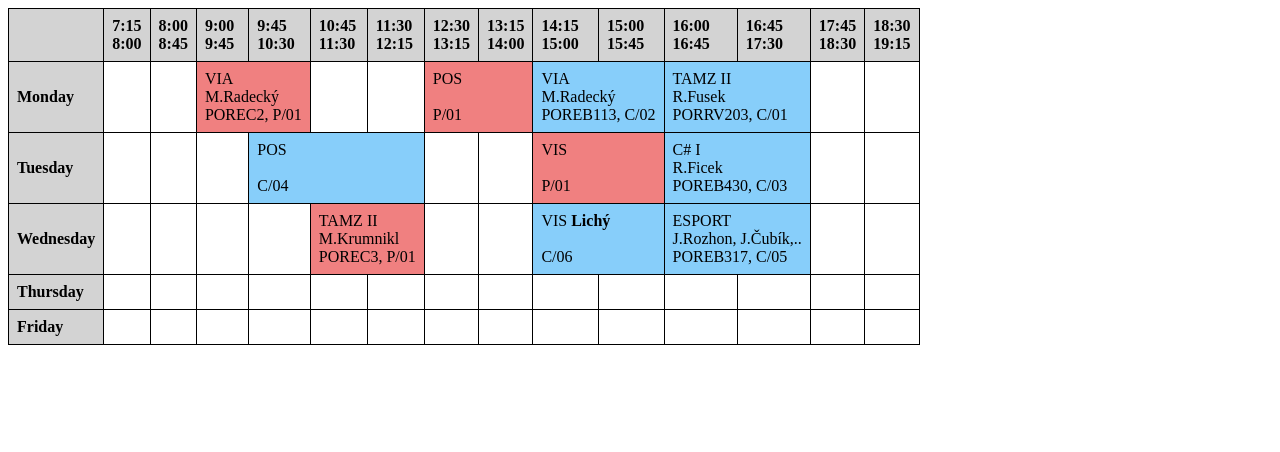
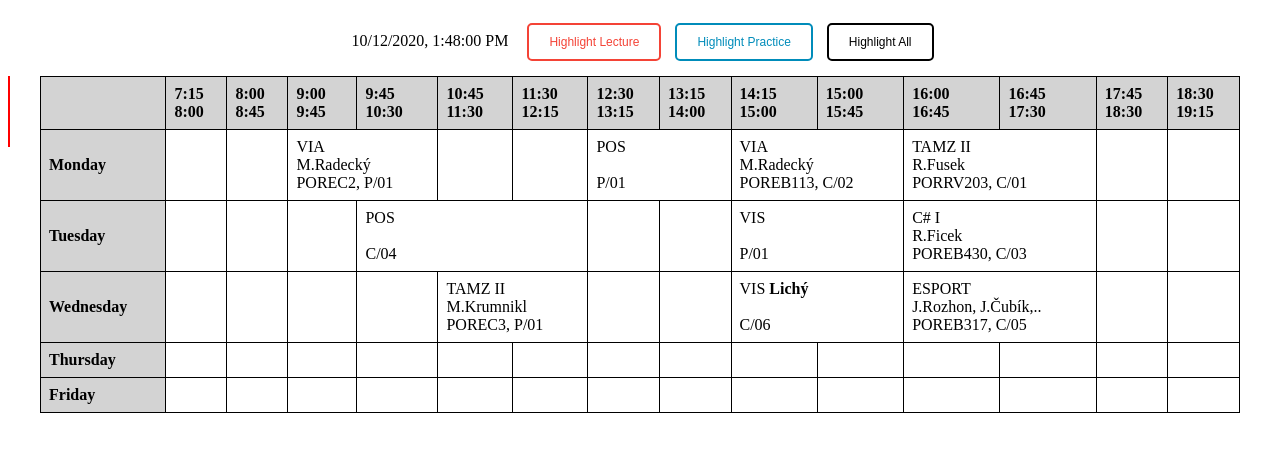
Before and after one commit to alenamartinkova/schedule, a plain HTML site: page schedule.html in a window 1280 px wide. Drawn offline with Linux system fonts and the light colour scheme.

Commit message:
second homework WIP

```diff
--- a/schedule.html
+++ b/schedule.html
@@ -3,21 +3,18 @@
 <head>
     <meta charset="UTF-8">
     <title>School Schedule</title>
+    <link rel="stylesheet" href="style.css">
+    <script src="script.js"></script>
 </head>
-<style>
-    table {
-        border-collapse: collapse;
-        border: 1.5px solid #000;
-    }
-
-    td, th {
-        border: 1.5px solid #000;
-        padding: 0.5rem;
-        text-align: left;
-    }
-</style>
 <body>
+    <header>
+        <div id="time"></div>
+        <button class="button-red" id="highlight-lectures" onclick="highlightLectures()">Highlight Lecture</button>
+        <button class="button-blue" id="highlight-practices" onclick="highlightPractices()">Highlight Practice</button>
+        <button class="button-black" id="highlight-all" onclick="highlightPractices(); highlightLectures();">Highlight All</button>
+    </header>
     <table>
+        <div id="timer"></div>
         <thead>
             <tr style="background-color: lightgray">
                 <th></th>
@@ -38,99 +35,99 @@
             </tr>
         </thead>
         <tbody>
-            <tr>
+            <tr id="monday">
                 <th style="background-color: lightgray">Monday</th>
-                <td></td>
-                <td></td>
-                <td colspan="2" style="background-color: lightcoral;">
+                <td class="monday1"></td>
+                <td class="monday2"></td>
+                <td class="monday3" colspan="2" class="lecture">
                     VIA<br>M.Radecký<br>POREC2, P/01
                 </td>
-                <td></td>
-                <td></td>
-                <td colspan="2" style="background-color: lightcoral;">
+                <td class="monday5"></td>
+                <td class="monday6"></td>
+                <td class="monday7" colspan="2" class="lecture">
                     POS<br><br>P/01
                 </td>
-                <td colspan="2" style="background-color: lightskyblue;">
+                <td class="monday9" colspan="2"  class="practice">
                     VIA<br>M.Radecký<br>POREB113, C/02
                 </td>
-                <td colspan="2" style="background-color: lightskyblue;">
+                <td class="monday11" colspan="2"  class="practice">
                     TAMZ II<br>R.Fusek<br>PORRV203, C/01
                 </td>
-                <td></td>
-                <td></td>
+                <td class="monday13"></td>
+                <td class="monday14"></td>
             </tr>
-            <tr>
+            <tr id="tuesday">
                 <th style="background-color: lightgray">Tuesday</th>
-                <td></td>
-                <td></td>
-                <td></td>
-                <td colspan="3" style="background-color: lightskyblue;">
+                <td class="tuesday1"></td>
+                <td class="tuesday2"></td>
+                <td class="tuesday3"></td>
+                <td class="tuesday4" colspan="3" class="practice">
                     POS<br><br>C/04
                 </td>
-                <td></td>
-                <td></td>
-                <td colspan="2" style="background-color: lightcoral;">
+                <td class="tuesday7"></td>
+                <td class="tuesday8"></td>
+                <td class="tuesday9" colspan="2" class="lecture">
                     VIS<br><br>P/01
                 </td>
-                <td colspan="2" style="background-color: lightskyblue;">
+                <td class="tuesday11" colspan="2"  class="practice">
                     C# I<br>R.Ficek<br>POREB430, C/03
                 </td>
-                <td></td>
-                <td></td>
+                <td class="tuesday13"></td>
+                <td class="tuesday14"></td>
             </tr>
-            <tr>
+            <tr id="wednesday">
                 <th style="background-color: lightgray">Wednesday</th>
-                <td></td>
-                <td></td>
-                <td></td>
-                <td></td>
-                <td colspan="2" style="background-color: lightcoral;">
+                <td class="wednesday1"></td>
+                <td class="wednesday2"></td>
+                <td class="wednesday3"></td>
+                <td class="wednesday4"></td>
+                <td class="wednesday5" colspan="2" class="lecture">
                     TAMZ II<br>M.Krumnikl<br>POREC3, P/01
                 </td>
-                <td></td>
-                <td></td>
-                <td colspan="2" style="background-color: lightskyblue;">
+                <td class="wednesday7"></td>
+                <td class="wednesday8"></td>
+                <td class="wednesday9" colspan="2"  class="practice">
                     VIS <strong>Lichý</strong><br><br>C/06
                 </td>
-                <td colspan="2" style="background-color: lightskyblue;">
+                <td class="wednesday11" colspan="2"  class="practice">
                     ESPORT<br>J.Rozhon, J.Čubík,..<br>POREB317, C/05
                 </td>
-                <td></td>
-                <td></td>
+                <td class="wednesday13"></td>
+                <td class="wednesday14"></td>
             </tr>
-            <tr>
+            <tr id="thursday">
                 <th style="background-color: lightgray">Thursday</th>
-                <td></td>
-                <td></td>
-                <td></td>
-                <td></td>
-                <td></td>
-                <td></td>
-                <td></td>
-                <td></td>
-                <td></td>
-                <td></td>
-                <td></td>
-                <td></td>
-                <td></td>
-                <td></td>
+                <td class="thursday1"></td>
+                <td class="thursday2"></td>
+                <td class="thursday3"></td>
+                <td class="thursday4"></td>
+                <td class="thursday5"></td>
+                <td class="thursday6"></td>
+                <td class="thursday7"></td>
+                <td class="thursday8"></td>
+                <td class="thursday9"></td>
+                <td class="thursday10"></td>
+                <td class="thursday11"></td>
+                <td class="thursday12"></td>
+                <td class="thursday13"></td>
+                <td class="thursday14"></td>
             </tr>
-            <tr>
+            <tr id="friday">
                 <th style="background-color: lightgray">Friday</th>
-                <td></td>
-                <td></td>
-                <td></td>
-                <td></td>
-                <td></td>
-                <td></td>
-                <td></td>
-                <td></td>
-                <td></td>
-                <td></td>
-                <td></td>
-                <td></td>
-                <td></td>
-                <td></td>
+                <td class="friday1"></td>
+                <td class="friday2"></td>
+                <td class="friday3"></td>
+                <td class="friday4"></td>
+                <td class="friday5"></td>
+                <td class="friday6"></td>
+                <td class="friday7"></td>
+                <td class="friday8"></td>
+                <td class="friday9"></td>
+                <td class="friday10"></td>
+                <td class="friday11"></td>
+                <td class="friday12"></td>
+                <td class="friday13"></td>
+                <td class="friday14"></td>
             </tr>
         </tbody>
     </table>
--- /dev/null
+++ b/script.js
@@ -0,0 +1,94 @@
+document.addEventListener("DOMContentLoaded", function(event) {
+    var dateObject = new Date();
+    updateTime(dateObject);
+    updateTimeLine();
+
+    setInterval(function() {
+        dateObject = new Date();
+        updateTime(dateObject);
+        updateTimeLine(dateObject);
+    }, 1000);
+});
+
+function updateTime(dateObject) {
+    document.getElementById('time').innerHTML = dateObject.toLocaleString();
+}
+
+function updateTimeLine(dateObject) {
+    if(typeof dateObject === "undefined") return;
+
+    var tr = getRowId(dateObject);
+
+    if(tr == "weekend") {
+        // hodim to na koniec piatku
+    } else {
+        var td = getColumn(dateObject);
+        document.getElementById('timer').style.display = "block";
+        document.getElementById('timer').style.top = document.getElementById(tr).getBoundingClientRect().top;
+        document.getElementById('timer').style.height = document.getElementById(tr).getBoundingClientRect().height + "px";
+
+        var width = document.getElementById(td).getBoundingClientRect().width + 20;
+        var minutesInLesson = ((dateObject.getHours()*60 + dateObject.getMinutes()) - (60 * 7 + 15)) % 105;
+        document.getElementById('timer').style.left = document.getElementById(td).getBoundingClientRect().left;
+    }
+
+}
+
+function getColumn(time) {
+    var d2 = new Date();
+    d2.setFullYear(time.getFullYear(), time.getMonth(), time.getDate());
+    d2.setHours(7); d2.setMinutes(15);
+
+
+}
+
+function getRowId(time) {
+    var day;
+
+    switch(time.getDay()) {
+        case 1:
+            day = "monday";
+            break;
+        case 2:
+            day = "tuesday";
+            break;
+        case 3:
+            day = "wednesday";
+            break;
+        case 4:
+            day = "thursday";
+            break;
+        case 5:
+            day = "friday";
+            break;
+        default:
+            day = "weekend";
+            break;
+    }
+
+    return day;
+}
+
+function highlightLectures() {
+    var lectures = document.getElementsByClassName('lecture');
+
+    for (let item of lectures) {
+        if(item.classList.contains("highlight")) {
+            item.classList.remove("highlight");
+        } else {
+            item.classList.add("highlight");
+        }
+    }
+}
+
+function highlightPractices() {
+    var practices = document.getElementsByClassName('practice');
+
+    for (let item of practices) {
+        if(item.classList.contains("highlight")) {
+            item.classList.remove("highlight");
+        } else {
+            item.classList.add("highlight");
+        }
+    }
+}
--- /dev/null
+++ b/style.css
@@ -0,0 +1,101 @@
+body {
+    text-align: center;
+}
+
+table {
+    border-collapse: collapse;
+    border: 1.5px solid #000;
+    margin: 0 auto;
+    width: 1200px;
+}
+
+td, th {
+    border: 1.5px solid #000;
+    padding: 0.5rem;
+    text-align: left;
+    position: relative;
+}
+
+.lecture {
+    background-color: #f44336;
+    opacity: .7;
+}
+
+.lecture:hover {
+    opacity: 1;
+    cursor: pointer;
+}
+
+.practice {
+    background-color: #008CBA;
+    opacity: .7;
+}
+
+.practice:hover {
+    opacity: 1;
+    cursor: pointer;
+}
+
+.highlight {
+    opacity: 1;
+}
+
+header {
+    padding: 10px;
+}
+
+#time {
+    padding: 10px;
+    display: inline-block;
+}
+
+header button {
+    margin: 5px;
+    transition-duration: 0.4s;
+    padding: 10px 20px;
+    text-align: center;
+    text-decoration: none;
+    display: inline-block;
+    font-size: 12px;
+    transition-duration: 0.4s;
+    cursor: pointer;
+    background-color: white;
+    border-radius: 5px;
+}
+
+header .button-blue {
+    border: 2px solid #008CBA;
+    color: #008CBA;
+}
+
+header .button-red {
+    border: 2px solid #f44336;
+    color: #f44336;
+}
+
+header .button-blue:hover {
+    background-color: #008CBA;
+    color: white;
+}
+
+header .button-red:hover {
+    background-color: #f44336;
+    color: white;
+}
+
+header .button-black {
+    border: 2px solid #000000;
+    color: #000000;
+}
+
+header .button-black:hover {
+    background-color: #000000;
+    color: white;
+}
+
+#timer {
+    display: none;
+    width: 2px;
+    background-color: red;
+    position: absolute;
+}
```
